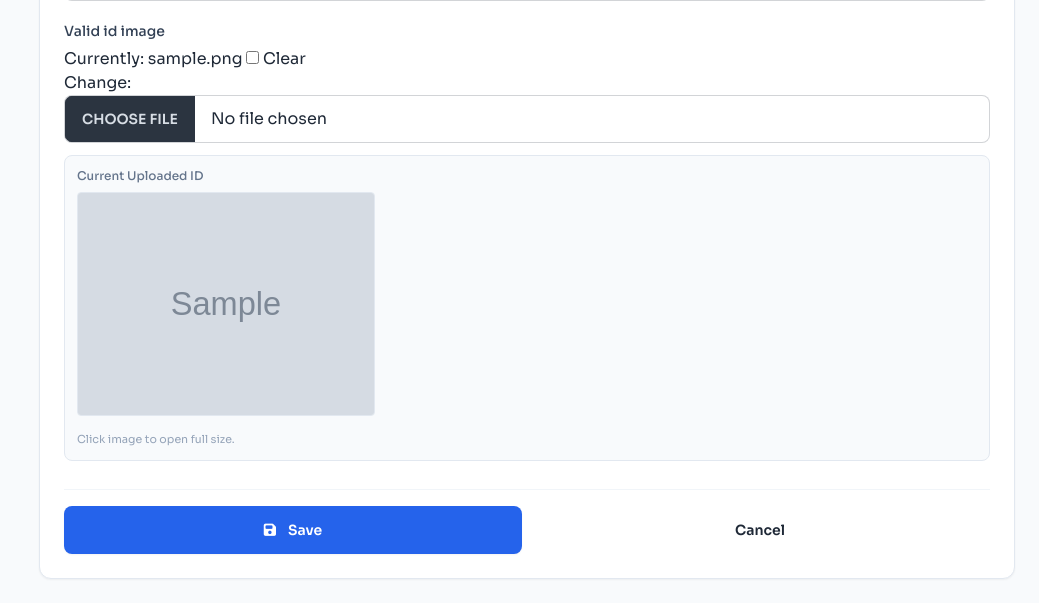
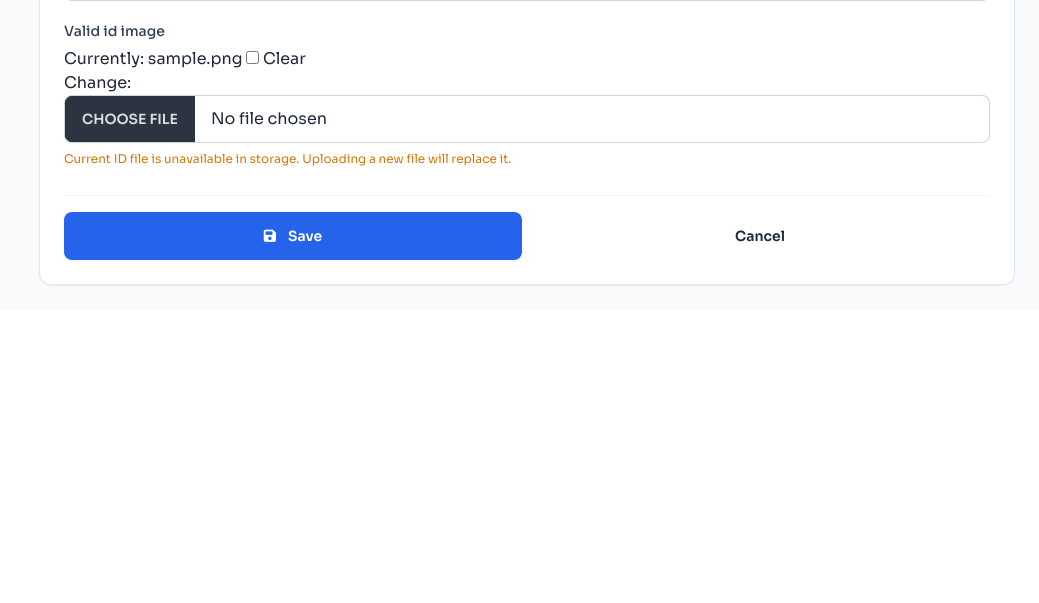
Before and after one commit to LeeDev428/bantay-plaka, a Django app: page /residents/1/edit/ in a window 1280 px wide. Shown: the part 825-1428 px from the top of the page, without its empty margins (241-1280 px from the left). After the commit the page ends 1111 px from the top, so only its background shows below. Run offline with Django 5.2, Linux system fonts and the light colour scheme; a user stored in the database is signed in; tables that the repository leaves empty hold one stand-in row (values such as "Sample post"); grey boxes marked "Sample" are stand-in pictures; some libraries are stand-ins or nearby versions.

Commit message:
Update resident_form.html

```diff
--- a/templates/residents/resident_form.html
+++ b/templates/residents/resident_form.html
@@ -19,7 +19,7 @@
             {{ field.label }}{% if field.field.required %} <span class="text-red-400">*</span>{% endif %}
           </label>
           {{ field }}
-          {% if field.name == 'valid_id_image' and resident and resident.valid_id_image %}
+          {% if field.name == 'valid_id_image' and resident and resident.has_valid_id_image %}
             <div class="mt-3 rounded-lg border border-slate-200 bg-slate-50 p-3">
               <p class="text-xs font-medium text-slate-500 mb-2">Current Uploaded ID</p>
               <a href="{{ resident.valid_id_image.url }}" target="_blank" class="inline-block">
@@ -27,6 +27,8 @@
               </a>
               <p class="text-[11px] text-slate-400 mt-2">Click image to open full size.</p>
             </div>
+          {% elif field.name == 'valid_id_image' and resident and resident.valid_id_image %}
+            <p class="text-xs text-amber-600 mt-2">Current ID file is unavailable in storage. Uploading a new file will replace it.</p>
           {% endif %}
           {% if field.errors %}<p class="text-red-500 text-xs mt-1">{{ field.errors.0 }}</p>{% endif %}
         </div>
```
